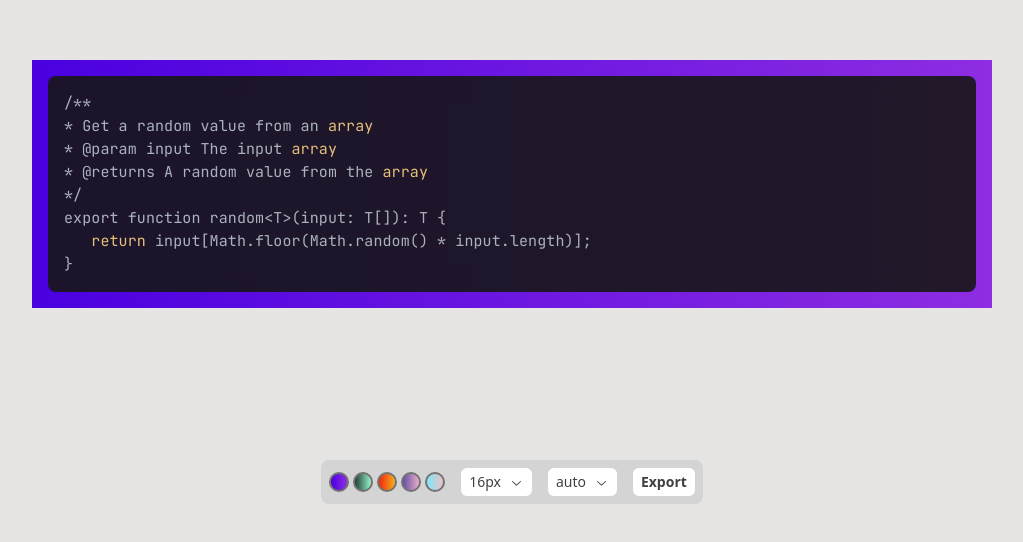
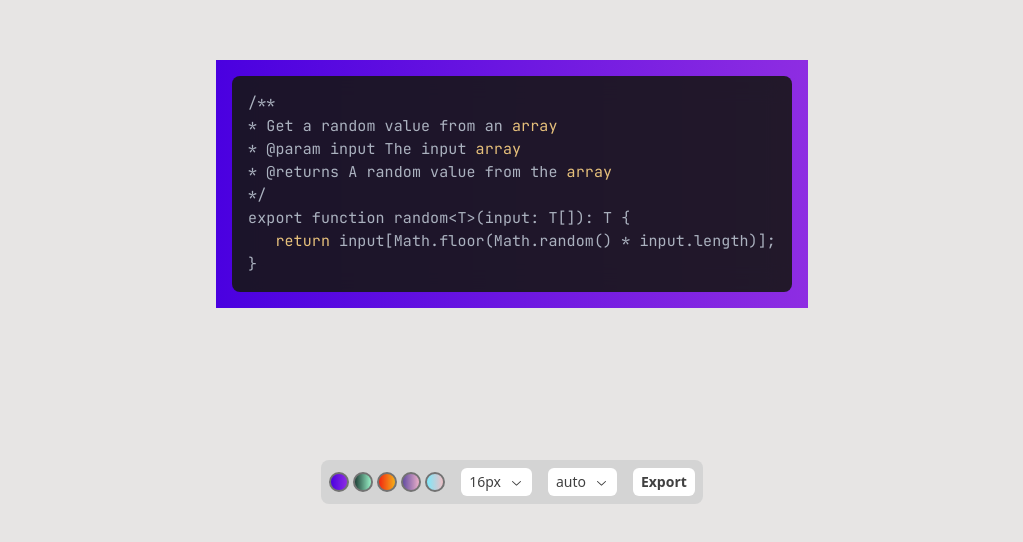
Before and after one commit to JanPlazovnik/codesnap, a React (Vite) app: page / in a window 1280 px wide. Shown: the part 216-758 px from the top of the page, without its empty margins (128-1151 px from the left). Built offline with nearby package versions, Linux system fonts and the light colour scheme.

Commit message:
feat: set min and max width and allow automatic resizing

```diff
--- a/src/assets/styles/index.css
+++ b/src/assets/styles/index.css
@@ -11,8 +11,9 @@ body {
 
 .editor-group {
 	display: grid;
-	width: 100%;
 	grid-template: 1fr/1fr;
+	min-width: 430px;
+	max-width: 960px;
 }
 
 textarea {
```
